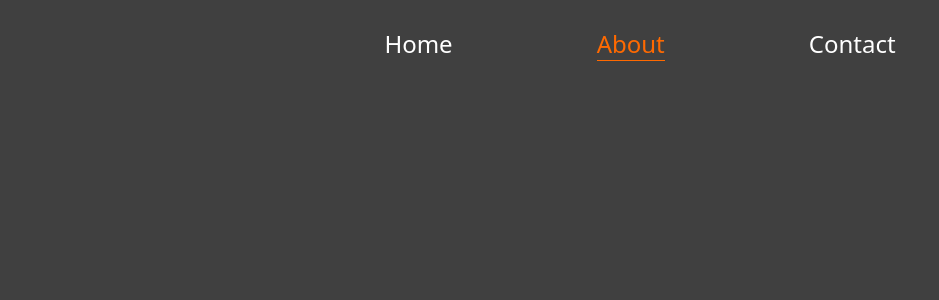
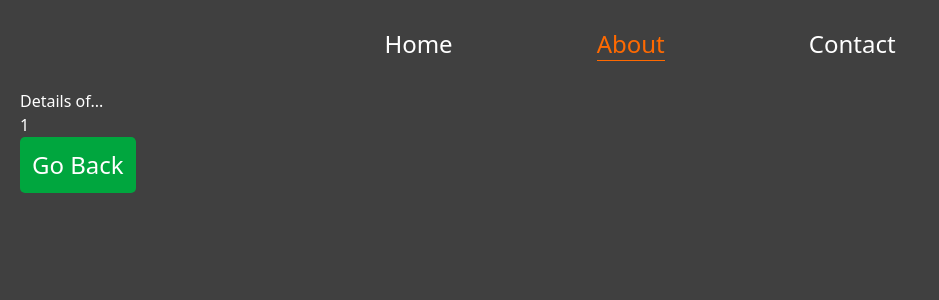
Before and after one commit to BinodRai123/react-context-browserRowter-api, a React (Vite) app: page /about/productdetail/1 in a window 1280 px wide. Before the commit this address had no page. Shown: the top 300 px of the page, without its empty margins (0-939 px from the left). Built offline with nearby package versions, Linux system fonts and the light colour scheme.

Commit message:
added dynamic routing using /: in the routing

```diff
--- a/src/Routes/mainRoute.jsx
+++ b/src/Routes/mainRoute.jsx
@@ -9,7 +9,7 @@ const MainRoute = () => {
     <Routes>
       <Route path="/" element={<Home />} />
       <Route path="/about" element={<About />} />
-      <Route path="/about/productdetail" element={<ProductDetail />} />
+      <Route path="/about/productdetail/:name" element={<ProductDetail />} />
       <Route path="/contact" element={<Contact />} />
     </Routes>
   );
--- a/src/pages/about.jsx
+++ b/src/pages/about.jsx
@@ -1,11 +1,12 @@
 import { useNavigate } from "react-router-dom";
 
 const About = () => {
-  const buttonColor ="text-2xl self-start p-3 rounded-[0.21em] text-white bg-green-600 cursor-pointer active:scale-95";
+  const buttonColor =
+    "text-2xl self-start p-3 rounded-[0.21em] text-white bg-green-600 cursor-pointer active:scale-95";
   const navigate = useNavigate();
 
   const changetoProduct = (name) => {
-    navigate(`/about/productdetail`);
+    navigate(`/about/productdetail/${name}`);
   };
 
   return (
--- a/src/pages/productDetail.jsx
+++ b/src/pages/productDetail.jsx
@@ -3,6 +3,7 @@ import { useNavigate, useParams } from "react-router-dom";
 
 const ProductDetail = () => {
   const navigate = useNavigate();
+  const params = useParams();
 
   const gotoAbout = () => {
     navigate(-1);
@@ -11,7 +12,7 @@ const ProductDetail = () => {
   return (
     <>
       <h1>Details of...</h1>
-      <h1>product</h1>
+      <h1>{params.name}</h1>
 
       <button
         onClick={() => gotoAbout()}
```
